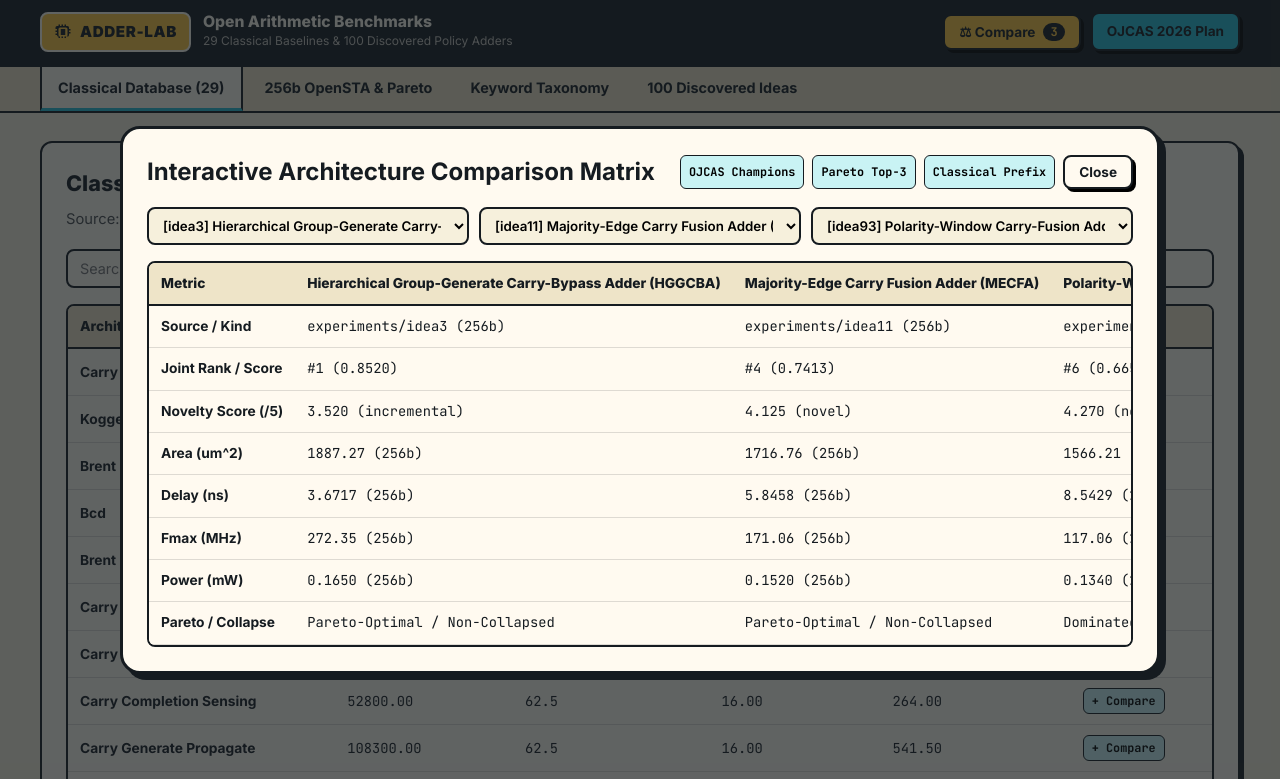
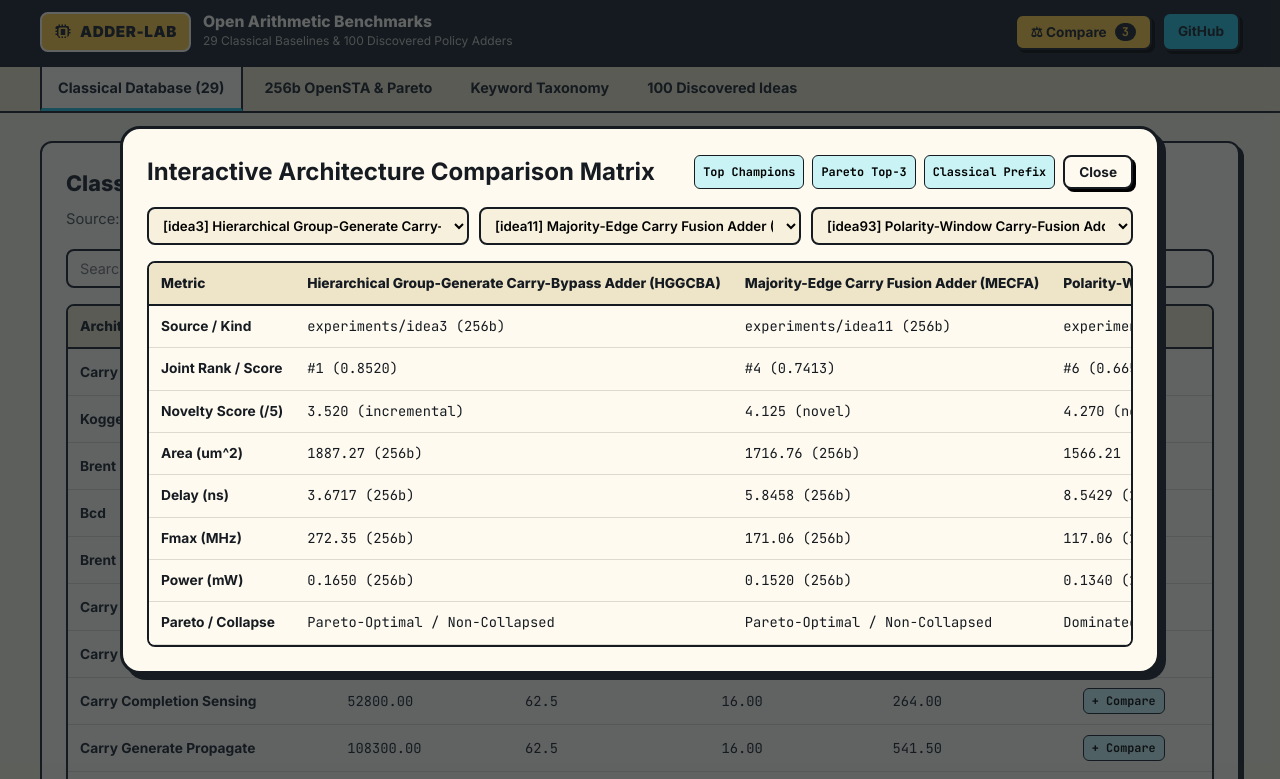
Before and after one commit to SJTU-YONGFU-RESEARCH-GRP/adder-website, a plain HTML site: page index.html in a window 1280 px wide. Both pictures are taken after a click on the button "Compare up to 3 architectures (Keyboard: C)". Shown: the top 779 px of the page. Drawn offline with Linux system fonts and the light colour scheme.

Commit message:
Remove OJCAS 2026 references

```diff
--- a/index.html
+++ b/index.html
@@ -24,7 +24,7 @@
           <span>&#9878; Compare</span>
           <span id="compare-count-badge" class="badge-count">3</span>
         </button>
-        <a class="btn-neo btn-cyan" href="https://github.com/SJTU-YONGFU-RESEARCH-GRP/adder-lab/blob/main/docs/PLAN.md" target="_blank" rel="noopener noreferrer">OJCAS 2026 Plan</a>
+        <a class="btn-neo btn-cyan" href="https://github.com/SJTU-YONGFU-RESEARCH-GRP/adder-website" target="_blank" rel="noopener noreferrer">GitHub</a>
       </div>
     </div>
   </header>
@@ -139,7 +139,7 @@
       <div class="modal-head">
         <h2 style="margin:0;">Interactive Architecture Comparison Matrix</h2>
         <div style="display:flex; gap:8px;">
-          <button class="btn-mini" onclick="applyPreset(['idea3','idea11','idea93'])">OJCAS Champions</button>
+          <button class="btn-mini" onclick="applyPreset(['idea3','idea11','idea93'])">Top Champions</button>
           <button class="btn-mini" onclick="applyPreset(['idea3','idea23','idea11'])">Pareto Top-3</button>
           <button class="btn-mini" onclick="applyPreset(['db_kogge_stone','db_brent_kung','db_han_carlson'])">Classical Prefix</button>
           <button id="close-compare-btn" class="btn-neo">Close</button>
```
